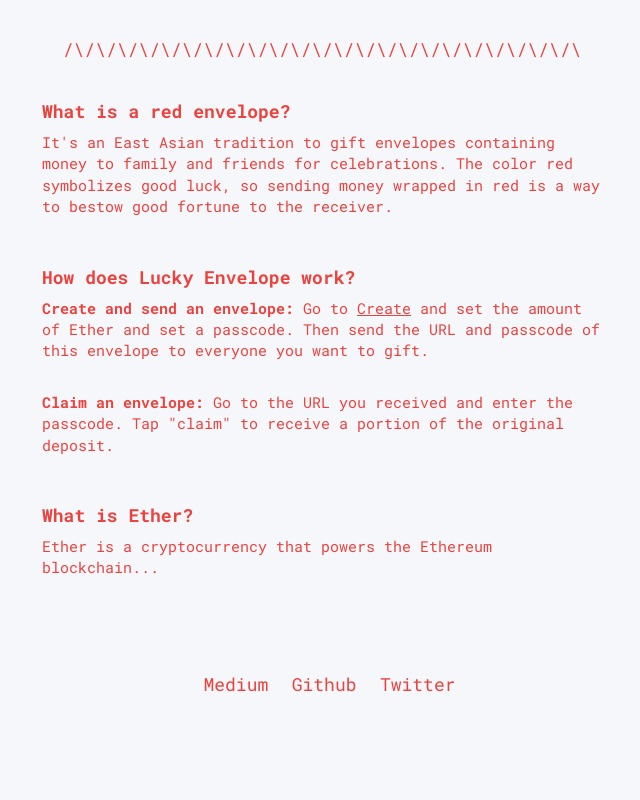
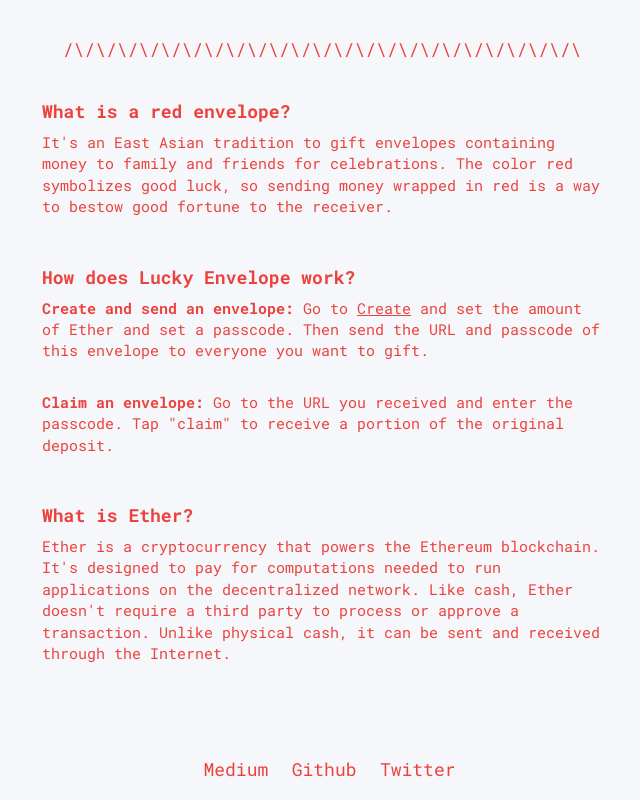
Before and after one commit to OhJia/RedEnv_dapp, a website built with webpack: page app/index.html in a window 1280 px wide. Shown: the part 719-1519 px from the top of the page, without its empty margins (318-958 px from the left). Before the commit the page ends 1433 px from the top, so only its background shows below. Built offline with nearby package versions, Linux system fonts and the light colour scheme; what truffle-contract, web3 would draw is missing.

Commit message:
update copy

```diff
--- a/app/index.html
+++ b/app/index.html
@@ -75,7 +75,7 @@
         <br>
 
         <h3><strong>What is Ether?</strong></h3>
-        <p>Ether is a cryptocurrency that powers the Ethereum blockchain...</p>
+        <p>Ether is a cryptocurrency that powers the Ethereum blockchain. It's designed to pay for computations needed to run applications on the decentralized network. Like cash, Ether doesn't require a third party to process or approve a transaction. Unlike physical cash, it can be sent and received through the Internet.</p>
         <br>
       </div>
     </div>
```
